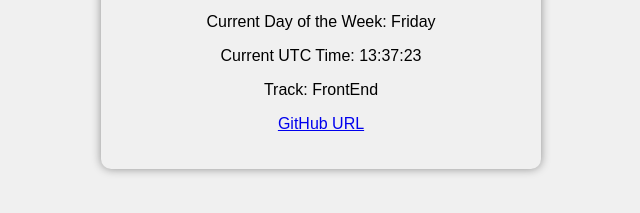
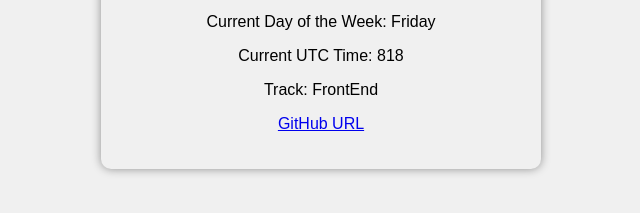
Before and after one commit to Idunu2454/Slack-1st-stage, a plain HTML site: page index.html in a window 1280 px wide. Shown: the part 395-608 px from the top of the page, 319-959 px from the left. Drawn offline with Linux system fonts and the light colour scheme.

Commit message:
Update index.html

```diff
--- a/index.html
+++ b/index.html
@@ -15,7 +15,7 @@
                 <h1>Idunu</h1>
                 <p data-testid="slackUserName">Slack Name: Idunu Ayeni</p>
                 <p data-testid="currentDayOfTheWeek">Current Day of the Week: Friday </p>
-                <p data-testid="Current UTC Time">Current UTC Time: 13:37:23</p>
+                <p data-testid="Current UTC Time">Current UTC Time: 818</p>
                 <p data-testid="myTrack">Track: FrontEnd</p>
                 <p data-testid="githubURL"><a href="https://github.com/Idunu2454/Slack-1st-stage.git" target="_blank" rel="noopener">GitHub URL</a></p>
             </div>
```
